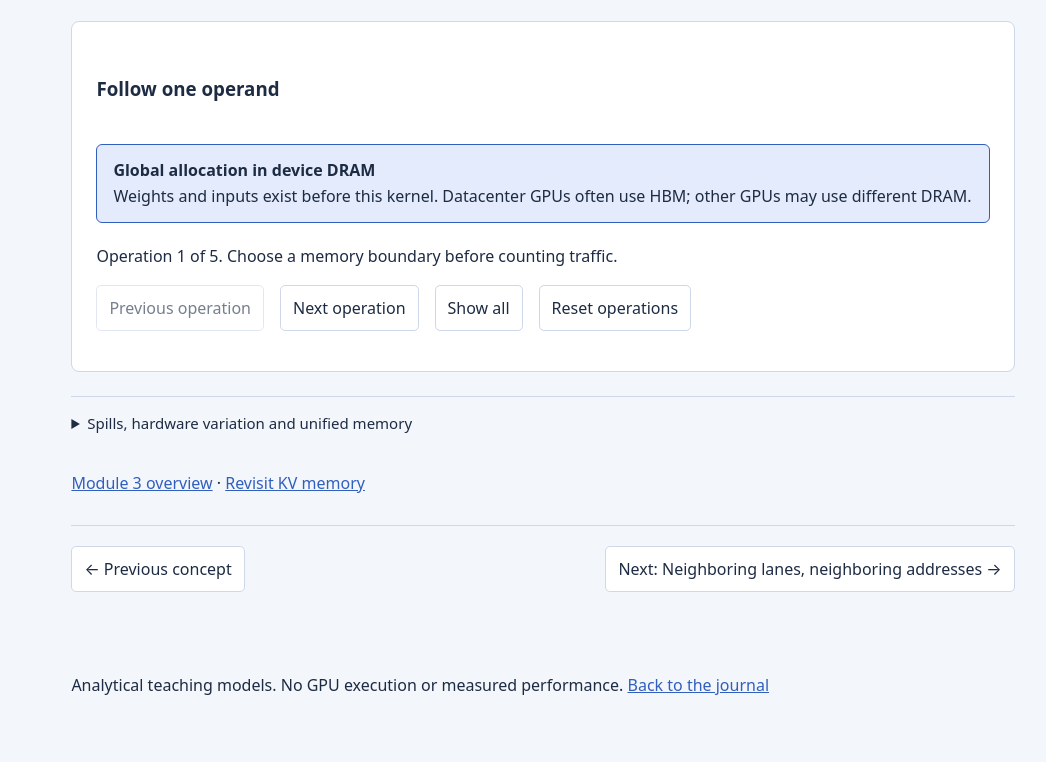
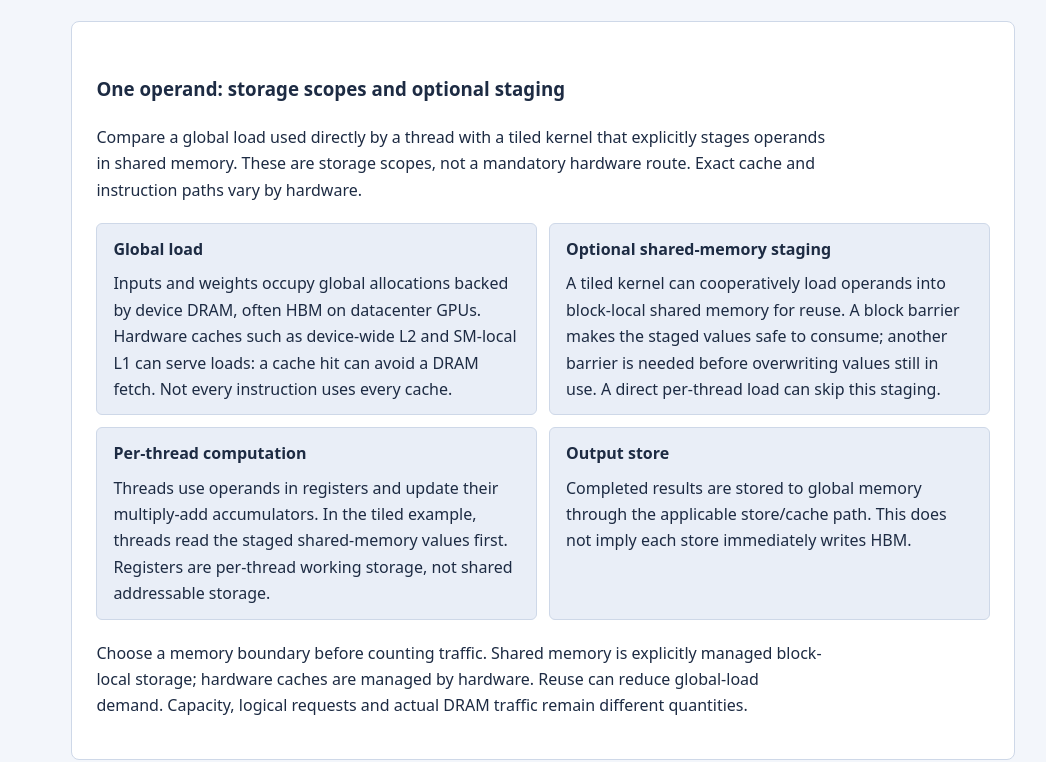
Before and after one commit to cerdo03/cerdo03.github.io, a website with bundled scripts: page labs/gpu/lesson-2.html in a window 1280 px wide. Shown: the part 805-1567 px from the top of the page, without its empty margins (227-1273 px from the left). Before the commit the page ends 1523 px from the top, so only its background shows below. Built offline with nearby package versions, Linux system fonts and the light colour scheme.

Commit message:
fix(gpu): clarify scopes and trim replay controls

```diff
--- a/labs/gpu/gpu.css
+++ b/labs/gpu/gpu.css
@@ -54,3 +54,13 @@
 }
 .gpu-course .gpu-resident-slots { grid-template-columns: repeat(8,minmax(0,1fr)); }
 .gpu-course .gpu-matrices th { text-align: center; font-size: 0.8rem; padding: 8px 2px; }
+
+.gpu-course .gpu-memory-scopes { display: grid; grid-template-columns: repeat(2,minmax(0,1fr)); gap: 12px; margin: 20px 0; }
+.gpu-memory-scopes > div { border: 1px solid var(--line); background: var(--surface-alt); border-radius: 6px; padding: 12px 16px; }
+.gpu-memory-scopes h4 { margin: 0 0 8px; }
+.gpu-memory-scopes p { margin: 0; }
+.gpu-resident-slots span { overflow-wrap: anywhere; }
+@media (max-width: 700px) {
+  .gpu-course .gpu-memory-scopes { grid-template-columns: 1fr; }
+  .gpu-course .gpu-resident-slots { grid-template-columns: repeat(4,minmax(0,1fr)); }
+}
--- a/labs/gpu/gpu.js
+++ b/labs/gpu/gpu.js
@@ -40,15 +40,15 @@ function setup(root) {
   root.append(controls,body,output);
   return { controls,body,output };
 }
-function steps(host, maximum, render) {
+function steps(host, maximum, render, compact = false) {
   let step = 0;
   const bar = element('div',undefined,'gpu-controls');
   const back = element('button','Previous operation'), next = element('button','Next operation'), all = element('button','Show all'), reset = element('button','Reset operations');
-  for (const button of [back,next,all,reset]) { button.type = 'button';bar.append(button); }
-  const paint = () => { back.disabled = step === 0;next.disabled = step === maximum;render(step); };
+  for (const button of compact ? [back,next,all] : [back,next,all,reset]) { button.type = 'button';bar.append(button); }
+  const paint = () => { back.disabled = step === 0;next.disabled = step === maximum;all.textContent = compact && step === maximum ? 'Step by step' : 'Show all';render(step); };
   back.onclick = () => { step = Math.max(0,step - 1);paint(); };
   next.onclick = () => { step = Math.min(maximum,step + 1);paint(); };
-  all.onclick = () => { step = maximum;paint(); };
+  all.onclick = () => { step = compact && step === maximum ? 0 : maximum;paint(); };
   reset.onclick = () => { step = 0;paint(); };
   host.append(bar);paint();
   return () => { step = 0;paint(); };
@@ -68,7 +68,7 @@ function execution(root) {
       cell.setAttribute('aria-label',`Lane ${lane}: ${valid?`writes output ${index}`:'out of range; no output store'}`);lanes.append(cell);
     }
     output.textContent=`Operation ${step+1} of 4. ${step===3?'Tail guards prevent out-of-range work; they do not create extra useful lanes.':'Reveal the next mapping. No schedule or runtime is being simulated.'}`;
-  });
+  },true);
 }
 function residency(root) {
   const {controls,body,output}=setup(root), values=element('div',undefined,'gpu-metrics'),scene=element('div',undefined,'gpu-flow'),slots=element('div',undefined,'gpu-lanes');body.append(values,scene,slots);
@@ -79,22 +79,15 @@ function residency(root) {
     flow(scene,[['Toy SM resource budgets','2,048 threads · 65,536 32-bit registers · 64 KiB shared · 8 blocks maximum'],['Each resource permits this many blocks',`Threads: ${a.limits.threads}; registers: ${a.limits.registers}; shared memory: ${a.limits.shared}; block cap: 8.`],['Minimum wins',`${a.residentBlocks} resident blocks × ${threads.value} threads/block / 2,048 threads = ${num(a.occupancy*100)}%.`]]);
     slots.replaceChildren();
     slots.classList.add('gpu-resident-slots');
-    slots.setAttribute('aria-label','Toy SM: 64 warp slots. W indicates a resident warp; dash indicates an empty slot.');
+    slots.setAttribute('aria-label','Toy SM: 64 warp slots. Each resident slot names its block and warp within that block; dash indicates an empty slot. This packing does not show a physical placement or execution order.');
     for(let warp=0;warp<64;warp++){
       const resident=warp<a.residentBlocks*a.warps;
-      const slot=element('span',resident?`W${warp}`:'—',resident?'':'masked');
+      const slot=element('span',resident?`Block ${Math.floor(warp/a.warps)} · W${warp%a.warps}`:'—',resident?'':'masked');
       slot.title=resident?`Block ${Math.floor(warp/a.warps)}, warp ${warp%a.warps}`:'Unallocated warp slot';slots.append(slot);
     }
     const limiting=Object.entries(a.limits).filter(([,v])=>v===a.residentBlocks).map(([key])=>key).join(', ');
-    output.textContent=`Limiting resource(s): ${limiting}. W = resident warp; — = unallocated slot. Toy upper bound with enough blocks; no prediction of execution time. Change one resource and explain the new minimum.`;
+    output.textContent=`Limiting resource(s): ${limiting}. Block labels identify membership; W is the warp index within that block; — = unallocated slot. Slot order is illustrative, not physical placement or execution order. Toy upper bound with enough blocks; no prediction of execution time. Change one resource and explain the new minimum.`;
   }draw();
-}
-function memory(root) {
-  const {body,output}=setup(root),scene=element('div',undefined,'gpu-flow');body.append(scene);
-  steps(root,4,step=>{
-    flow(scene,[['Global allocation in device DRAM','Weights and inputs exist before this kernel. Datacenter GPUs often use HBM; other GPUs may use different DRAM.'],['Hardware cache lookup','Conceptual L2 / SM-local L1 lookup. A hit can avoid a DRAM fetch; exact path depends on instructions and hardware.'],['Cooperative load → shared memory','In this tiled path, a block stages operands for reuse. A barrier makes loaded values safe to consume. Not every kernel uses this stage.'],['Shared → registers → multiply-add','Threads read operands, update per-thread accumulators. Registers are not shared addressable storage.'],['Store output','The completed output goes to global memory, through the applicable store/cache path. This is a scope diagram, not a cycle-accurate route.']],step);
-    output.textContent=`Operation ${step+1} of 5. ${['Choose a memory boundary before counting traffic.','A global-memory load is not necessarily an HBM read.','Shared memory is explicit block-local storage, unlike a hardware cache.','Reusing operands may reduce global-load demand.','Capacity and per-step traffic remain different quantities.'][step]}`;
-  });
 }
 function coalescing(root) {
   const {controls,body,output}=setup(root),values=element('div',undefined,'gpu-metrics'),lanes=element('div',undefined,'gpu-lanes');body.append(values,lanes);
@@ -198,7 +191,7 @@ function kv(root) {
     output.textContent=`${num(a.kvBytes)} raw KV bytes per step under perfect grouped-query reuse. Doubling context or sequences doubles read payload and work here; reducing KV heads reduces payload but leaves query-head work unchanged. Not full attention traffic, HBM measurement or token latency.`;
   }draw();
 }
-const mounts={execution,residency,memory,coalescing,matmul,tiling,roofline:roof,phases,kv};
+const mounts={execution,residency,coalescing,matmul,tiling,roofline:roof,phases,kv};
 for(const root of document.querySelectorAll('[data-gpu-lab]'))mounts[root.dataset.gpuLab]?.(root);
 for(const root of document.querySelectorAll('[data-check]'))for(const button of root.querySelectorAll('button'))button.addEventListener('click',()=>{
   for(const sibling of root.querySelectorAll('button'))sibling.setAttribute('aria-pressed',String(sibling===button));
--- a/labs/gpu/lesson-2.html
+++ b/labs/gpu/lesson-2.html
@@ -28,7 +28,15 @@
 <li><strong>Device DRAM:</strong> the GPU’s main memory for allocations such as inputs and weights. HBM means high-bandwidth memory, one DRAM technology used by many datacenter GPUs. Global memory names the address space used to access these allocations.</li>
 </ul><p>The transformer <strong>KV cache</strong> is a software data structure, usually allocated in global memory. It is different from the hardware L1/L2 caches. A <strong>load</strong> reads a value; a <strong>store</strong> writes one. A multiply-add multiplies two operands and adds their product to a running sum.</p></div>
 
-<div class="lab" data-gpu-lab="memory" role="group" aria-label="Follow one operand"><h3>Follow one operand</h3><p class="gpu-static">Illustrative tiled path: device memory (often HBM on datacenter GPUs) → cache lookup → block-shared scratchpad → per-thread registers → multiply-add → output store. Not every load uses shared memory. Registers and shared memory are on-chip; L2 is a device-wide cache, not the KV cache.</p>
+<div class="lab" data-gpu-lab="memory" role="group" aria-label="Operand storage scopes"><h3>One operand: storage scopes and optional staging</h3>
+<p>Compare a global load used directly by a thread with a tiled kernel that explicitly stages operands in shared memory. These are storage scopes, not a mandatory hardware route. Exact cache and instruction paths vary by hardware.</p>
+<div class="gpu-memory-scopes">
+<div><h4>Global load</h4><p>Inputs and weights occupy global allocations backed by device DRAM, often HBM on datacenter GPUs. Hardware caches such as device-wide L2 and SM-local L1 can serve loads: a cache hit can avoid a DRAM fetch. Not every instruction uses every cache.</p></div>
+<div><h4>Optional shared-memory staging</h4><p>A tiled kernel can cooperatively load operands into block-local shared memory for reuse. A block barrier makes the staged values safe to consume; another barrier is needed before overwriting values still in use. A direct per-thread load can skip this staging.</p></div>
+<div><h4>Per-thread computation</h4><p>Threads use operands in registers and update their multiply-add accumulators. In the tiled example, threads read the staged shared-memory values first. Registers are per-thread working storage, not shared addressable storage.</p></div>
+<div><h4>Output store</h4><p>Completed results are stored to global memory through the applicable store/cache path. This does not imply each store immediately writes HBM.</p></div>
+</div>
+<p>Choose a memory boundary before counting traffic. Shared memory is explicitly managed block-local storage; hardware caches are managed by hardware. Reuse can reduce global-load demand. Capacity, logical requests and actual DRAM traffic remain different quantities.</p>
 </div>
 
 <details class="course-detail"><summary>Spills, hardware variation and unified memory</summary><div><p>Excess register demand can spill into thread-local memory backed by device memory. Shared-memory bank conflicts (competing accesses to the same storage bank) and synchronization affect access cost. Exact cache paths and capacities vary by architecture.</p><p>A software KV cache need not fit in hardware L2. Apple unified memory changes the physical organization; these capacity/traffic distinctions still help, while CUDA block and warp details do not transfer verbatim.</p>
```
Also changed, not shown: tests/gpu-audit.browser.mjs (added, +77 -0 lines).
